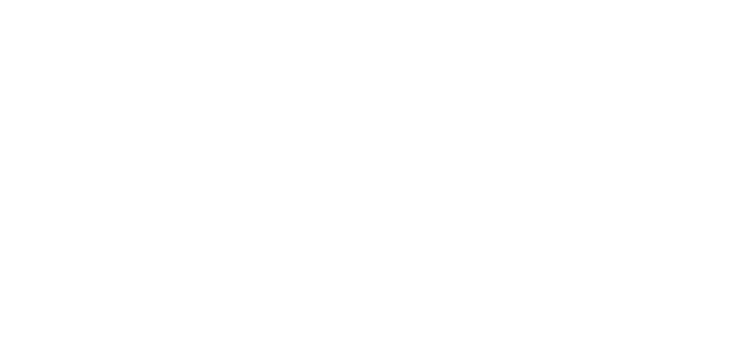
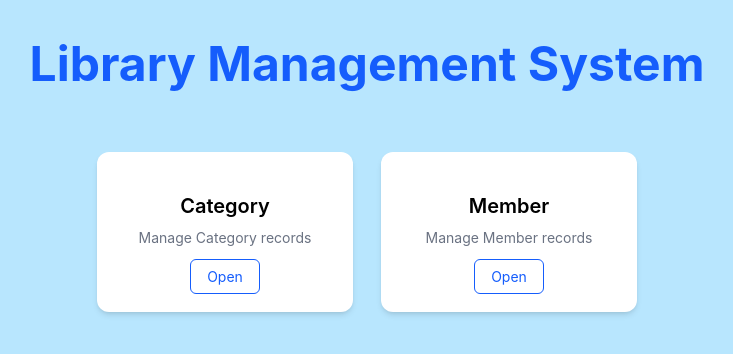
Before and after one commit to Yash0805/React-LMS, a React app: page / in a window 1280 px wide. Before the commit this address had no page. Shown: the top 354 px of the page, without its empty margins (273-1006 px from the left). Built offline with nearby package versions, Linux system fonts and the light colour scheme; the HTML template or start-up script is replaced by a standard one.

Commit message:
add home page

```diff
--- a/src/App.tsx
+++ b/src/App.tsx
@@ -1,17 +1,19 @@
-import { BrowserRouter, Routes , Route} from "react-router-dom";
+import { BrowserRouter, Routes, Route } from "react-router-dom";
 import "./App.css";
+import Home from "./components/Home";
 import CategoryList from "./components/CategoryList";
 import MemberList from "./components/MemberList";
 
 function App() {
   return (
     <>
-    <BrowserRouter>
-    <Routes>
-      <Route path="/CategoryList" element={<CategoryList/>}/>
-      <Route path="/MemberList" element={<MemberList/>}/>
-    </Routes>
-    </BrowserRouter>
+      <BrowserRouter>
+        <Routes>
+          <Route path="/" element={<Home />} />
+          <Route path="/CategoryList" element={<CategoryList />} />
+          <Route path="/MemberList" element={<MemberList />} />
+        </Routes>
+      </BrowserRouter>
     </>
   );
 }
--- /dev/null
+++ b/src/components/Home.tsx
@@ -0,0 +1,51 @@
+export default function Home() {
+  return (
+    <div className="bg-sky-200 w-full min-h-screen py-10 px-4">
+      <div className="text-center mb-16">
+        <h1 className="text-5xl font-bold text-blue-600">
+          Library Management System
+        </h1>
+      </div>
+
+      <div className="flex justify-center">
+        <div className="grid grid-cols-1 sm:grid-cols-2 gap-7">
+          <div className="bg-white shadow-md rounded-xl p-6 text-center hover:shadow-lg transition w-64">
+            <div className="text-blue-600 text-5xl mb-4">
+              <i className="bi bi-person-heart"></i>
+            </div>
+
+            <h5 className="text-xl font-semibold mb-2">Category</h5>
+
+            <p className="text-gray-500 text-sm mb-4">
+              Manage Category records
+            </p>
+
+            <a
+              href="/CategoryList"
+              className="border border-blue-600 text-blue-600 px-4 py-2 rounded-md text-sm hover:bg-blue-600 hover:text-white transition"
+            >
+              Open
+            </a>
+          </div>
+
+          <div className="bg-white shadow-md rounded-xl p-6 text-center hover:shadow-lg transition w-64">
+            <div className="text-blue-600 text-5xl mb-4">
+              <i className="bi bi-person-heart"></i>
+            </div>
+
+            <h5 className="text-xl font-semibold mb-2">Member</h5>
+
+            <p className="text-gray-500 text-sm mb-4">Manage Member records</p>
+
+            <a
+              href="/MemberList"
+              className="border border-blue-600 text-blue-600 px-4 py-2 rounded-md text-sm hover:bg-blue-600 hover:text-white transition"
+            >
+              Open
+            </a>
+          </div>
+        </div>
+      </div>
+    </div>
+  );
+}
```
Also changed, not shown: 1 other file (tests, documents, lock files or other folders).
